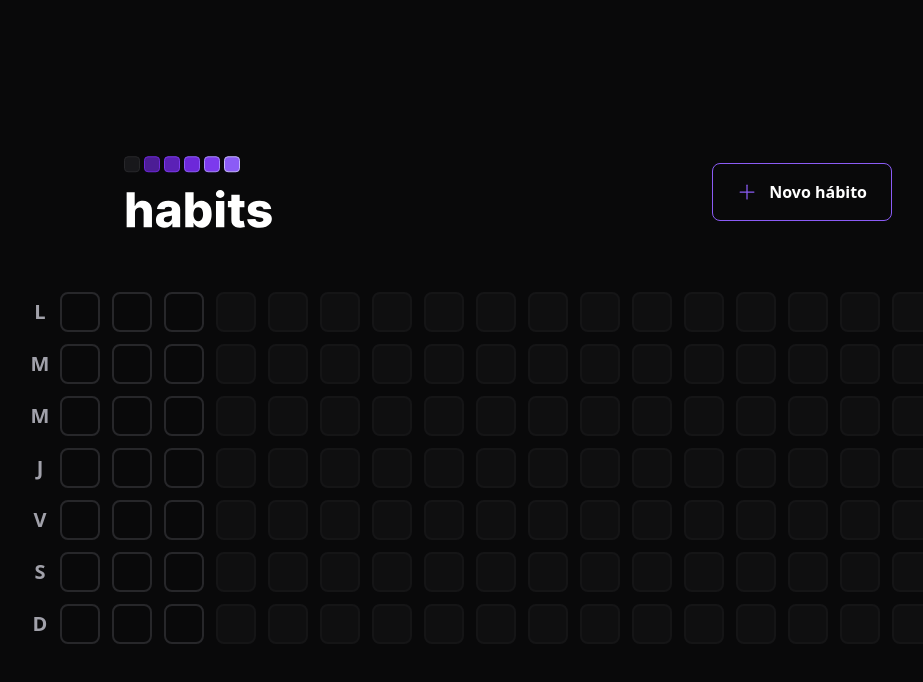
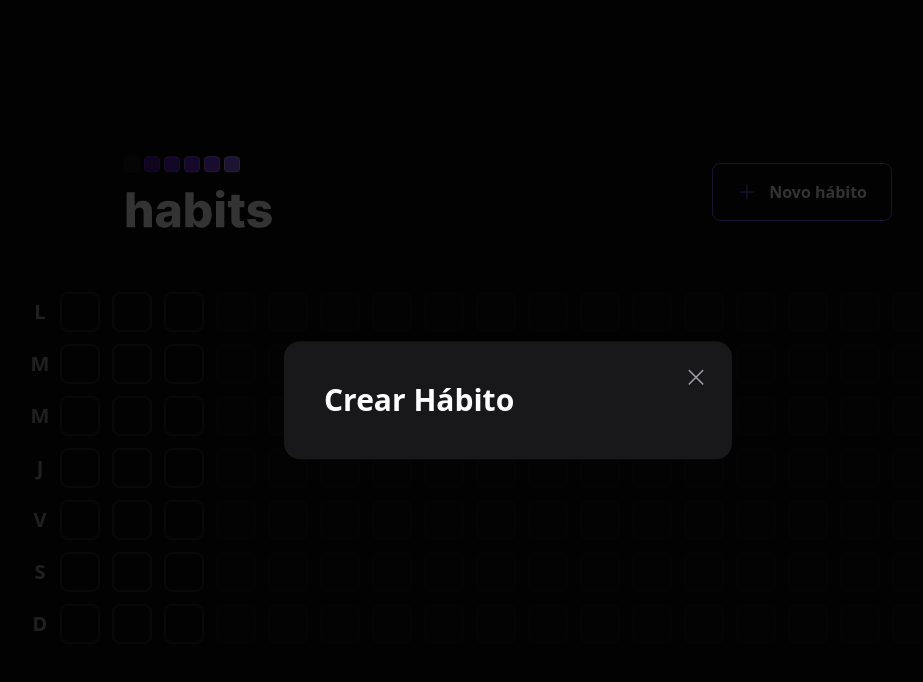
Before and after one commit to esiammd/nlw-setup, a React (Vite) app in the folder web/: page / in a window 1280 px wide. Both pictures are taken after a click on the button "Novo hábito". Shown: the top 682 px of the page, without its empty margins (132-1055 px from the left). Built offline with nearby package versions, Linux system fonts and the light colour scheme.

Commit message:
feat(web): create modal in Header

```diff
--- a/web/package.json
+++ b/web/package.json
@@ -9,6 +9,7 @@
     "preview": "vite preview"
   },
   "dependencies": {
+    "@radix-ui/react-dialog": "^1.0.2",
     "dayjs": "^1.11.7",
     "phosphor-react": "^1.4.1",
     "react": "^18.2.0",
--- a/web/src/App.tsx
+++ b/web/src/App.tsx
@@ -8,7 +8,6 @@
     <div className="w-screen h-screen flex justify-center items-center">
       <div className="w-full max-w-5xl px-6 flex flex-col gap-16">
         <Header />
-
         <SummaryTable />
       </div>
     </div>
--- a/web/src/components/Header.tsx
+++ b/web/src/components/Header.tsx
@@ -1,4 +1,5 @@
-import { Plus } from "phosphor-react";
+import { Plus, X } from "phosphor-react";
+import * as Dialog from '@radix-ui/react-dialog';
 
 import logoImage from "../assets/logo.svg";
 
@@ -7,13 +8,29 @@
         <div className="w-full max-w-3xl mx-auto flex items-center justify-between">
           <img src={logoImage} alt="Habits" />
 
-          <button
-            type="button"
-            className="border border-violet-500 font-semibold rounded-lg px-6 py-4 flex items-center gap-3 hover:border-violet-300"
-          >
-            <Plus size={20} className="text-violet-500" />
-            Novo hábito
-          </button>
+          <Dialog.Root>
+            <Dialog.Trigger
+              type="button"
+              className="border border-violet-500 font-semibold rounded-lg px-6 py-4 flex items-center gap-3 hover:border-violet-300"
+            >
+              <Plus size={20} className="text-violet-500" />
+              Novo hábito
+            </Dialog.Trigger>
+
+            <Dialog.Portal>
+              <Dialog.Overlay className="w-screen bg-black/80 fixed inset-0" />
+
+              <Dialog.Content className="absolute p-10 bg-zinc-900 rounded-2xl w-full max-w-md top-1/2 left-1/2 -translate-x-1/2 -translate-y-1/2">
+                <Dialog.Close className="absolute right-6 top-6 text-zinc-400 hover:text-zinc-200">
+                  <X size={24} arial-label="Fechar" />
+                </Dialog.Close>
+
+                <Dialog.Title className="text-3xl leading-tight font-extrabold">
+                  Crear Hábito
+                </Dialog.Title>
+              </Dialog.Content>
+            </Dialog.Portal>
+          </Dialog.Root>
         </div>
     );
 }
```
Also changed, not shown: 1 other file (tests, documents, lock files or other folders).
